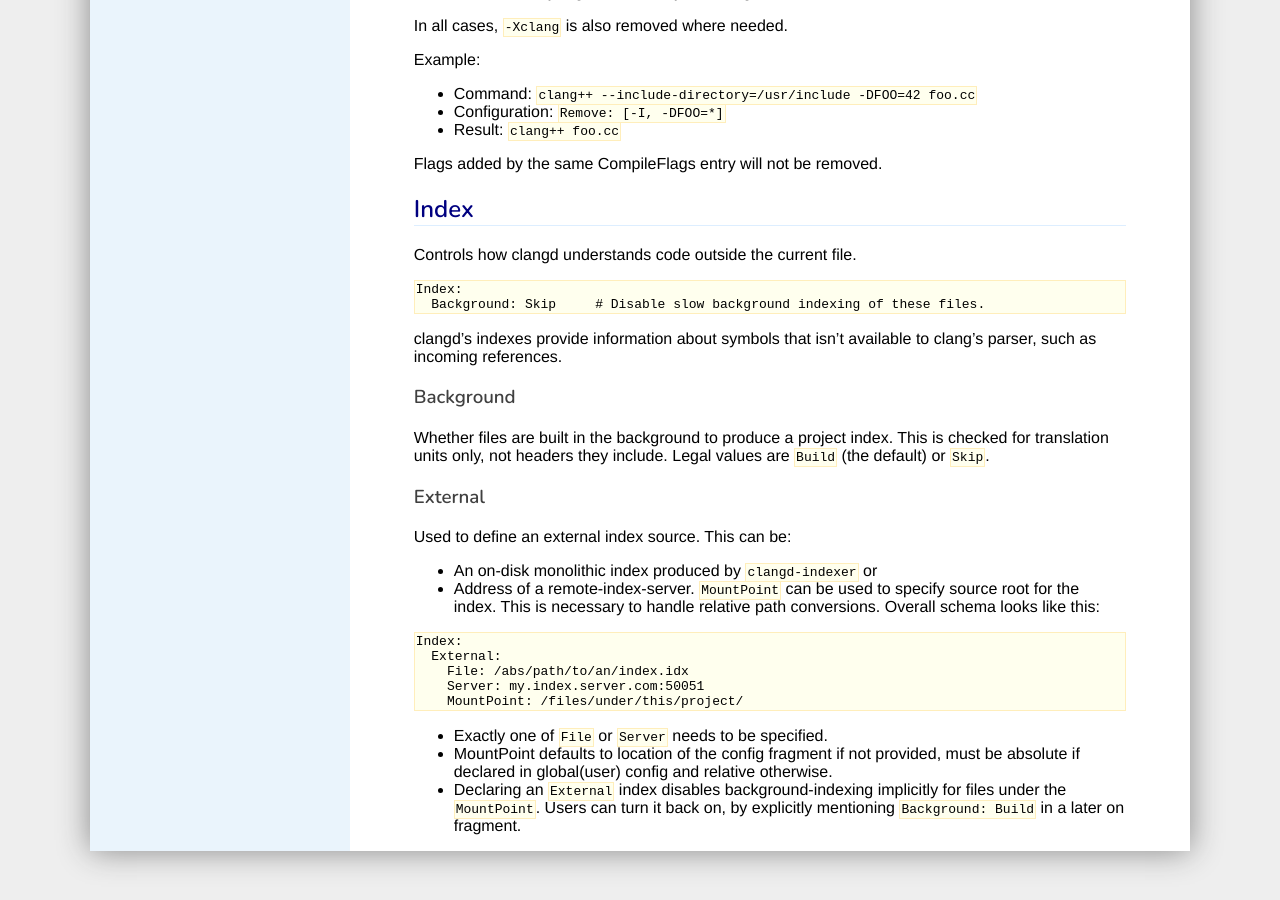
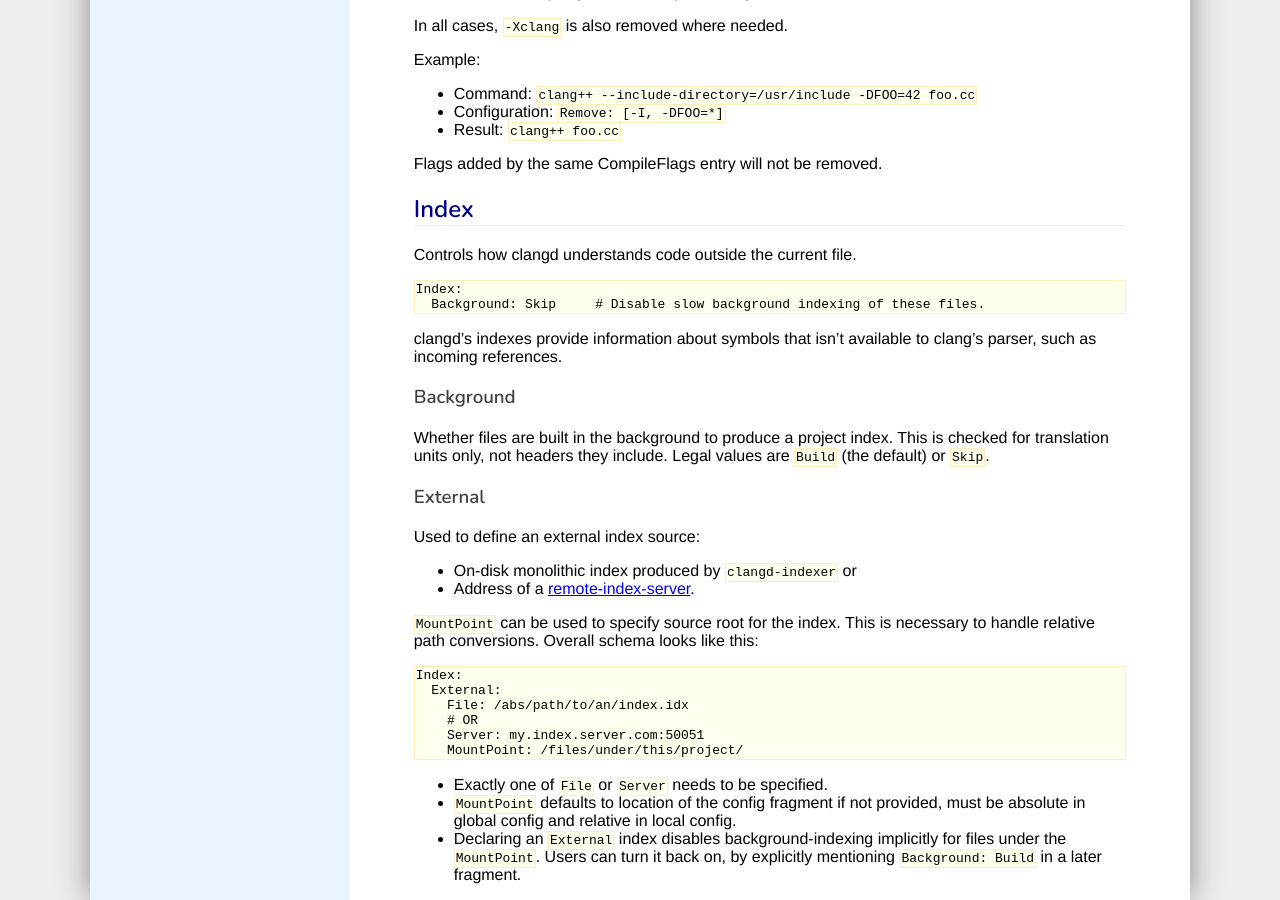
Before and after one commit to llvm/clangd-www, a Jekyll site: the page built from config.md, in a window 1280 px wide and 900 px high, scrolled down 2120 px. Built offline with Jekyll 4.4.1, drawn with Linux system fonts in a browser that asks for light colours; our own code applies the rules of GitHub Pages for plain Markdown files.

Commit message:
Address review comments for External config documentation

````diff
--- a/config.md
+++ b/config.md
@@ -146,23 +146,26 @@ Legal values are `Build` (the default) or `Skip`.
 
 ### External
 
-Used to define an external index source. This can be:
-- An on-disk monolithic index produced by `clangd-indexer` or
-- Address of a remote-index-server.
+Used to define an external index source:
+
+- On-disk monolithic index produced by `clangd-indexer` or
+- Address of a [remote-index-server](./remote-index.md).
+
 `MountPoint` can be used to specify source root for the index. This is necessary
 to handle relative path conversions. Overall schema looks like this:
 
-```
+```yaml
 Index:
   External:
     File: /abs/path/to/an/index.idx
+    # OR
     Server: my.index.server.com:50051
     MountPoint: /files/under/this/project/
 ```
 
 - Exactly one of `File` or `Server` needs to be specified.
-- MountPoint defaults to location of the config fragment if not provided, must
-  be absolute if declared in global(user) config and relative otherwise.
+- `MountPoint` defaults to location of the config fragment if not provided, must
+  be absolute in global config and relative in local config.
 - Declaring an `External` index disables background-indexing implicitly for
   files under the `MountPoint`. Users can turn it back on, by explicitly
-  mentioning `Background: Build` in a later on fragment.
+  mentioning `Background: Build` in a later fragment.
````
